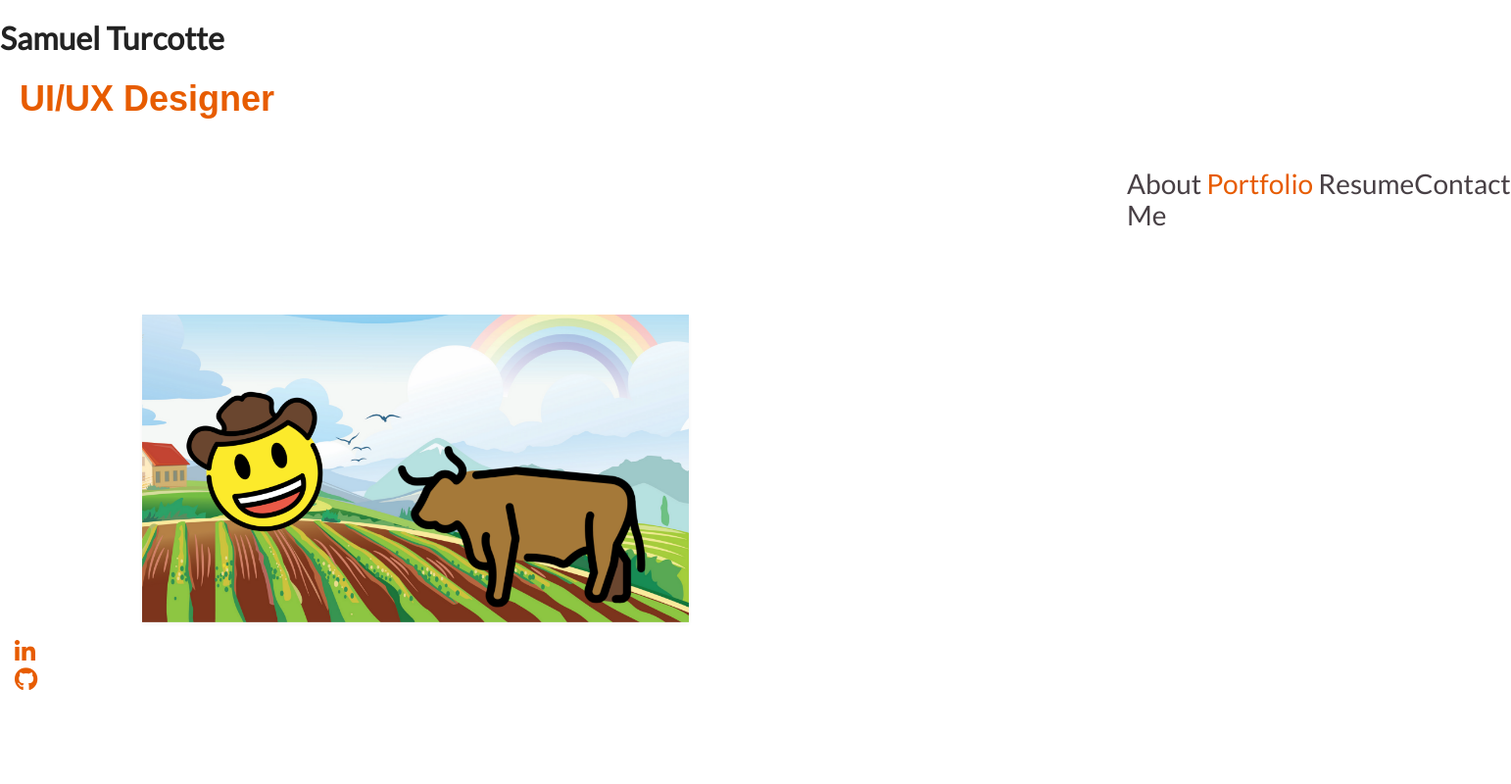
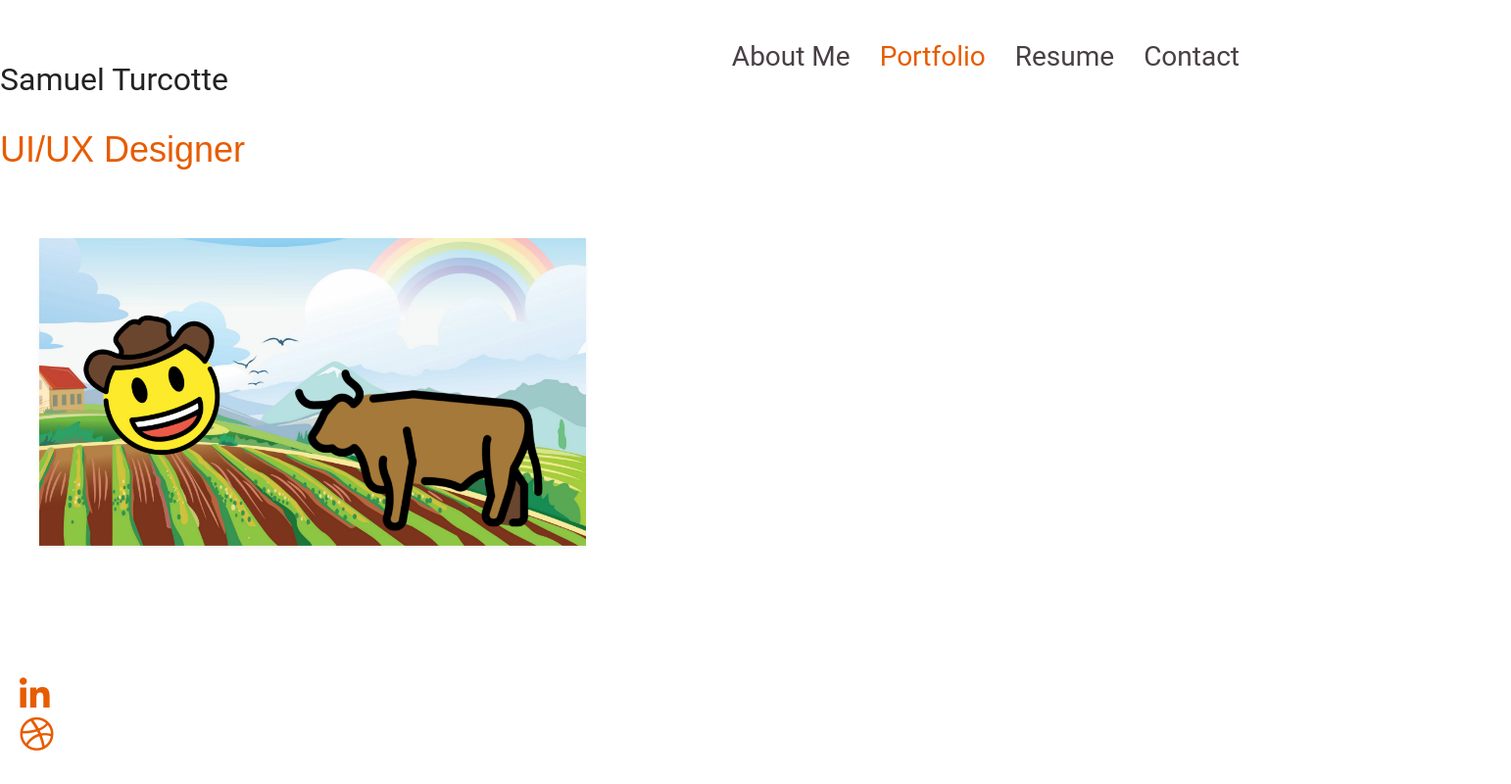
Before and after one commit to samuelhturcotte/personal-website, a website built with Parcel: page index.html in a window 1280 px wide. Shown: the whole page at 98% size, 1542 px wide, since content can reach past the window. Built offline with nearby package versions, Linux system fonts and the light colour scheme.

Commit message:
Fixed up CSS

```diff
--- a/css/main.css
+++ b/css/main.css
@@ -15,7 +15,7 @@ html {
   color: #222;
   font-size: 1em;
   line-height: 1.4;
-  font-family: 'Lato', sans-serif;
+  font-family: 'Roboto', sans-serif;
 }
 
 /*
@@ -281,38 +281,17 @@ body{
   height: 90px;
 }
 
-.menu-selected{
-   color: #E75C00;
-   padding-left: 5px;
-   padding-right: 5px;
-   display: flex;
-  flex-direction: row;
-  justify-content: space-around;
-
-
-
-}
-
-
-
 .welcome-menu{
   display: flex;
-  align-content: right;
   color: #484045;
   justify-content: space-around;
-  margin: 50px 0 50px 1150px;
-  max-width: 900px;
-
 }
 
 .welcome-intro{
-  display:flex;
-   flex-direction: column;
-   align-content: right;
-
-
+  display: flex;
+  justify-content: space-between;
+  padding-bottom: 20px;
 }
-
 
 
 .self-picture{
@@ -335,22 +314,41 @@ body{
 
 h1{
   font-size: 3rem;
-  margin: 100px 20px 0 20px;
+  margin: 0;
 }
 
+main {
+  max-width: 1400px;
+  margin: 0 auto;
+  margin-top: 30px;
+}
 
+footer ul {
+  padding: 0;
+}
+
+footer li {
+  margin: 0;
+}
+
+h1 {
+  font-weight: 400;
+  line-height: 60px;
+}
 
 h2{
   display: flex;
   justify-content: left;
   font-family: 'Poppins', sans-serif;
- color:  #E75C00;
-   font-size: 2.25rem;
-   margin: 0 20px 0 20px;
+  color: var(--accent-color);
+  font-size: 2.25rem;
+  margin: 0;
+  font-weight: 300;
+  line-height: 40px;
 }
 
 .orange{
- color:   #E75C00;
+ color:   var(--accent-color);
  margin-right: 10px;
  margin-left: 10px;
 }
@@ -372,30 +370,30 @@ nav{
 
 
 .menu-items{
+  line-height: 2;
   transition: all .2s ease-in-out;
+  margin: 0 15px;
 }
-
-
-
 
 .menu-items:hover {
    color: var(--accent-color);
-   transform: scale(1.4);
-   padding-left: 5px;
-   padding-right: 5px;
+   transform: scale(1.1);
 }
 
+.menu-selected{
+  color: var(--accent-color);
+  line-height: 2;
+  margin: 0 15px;
+}
 
 a{
   text-decoration: none;
   color: inherit;
 }
 
-.profile-picture{
-margin-left: 580px;
-
+.p
+file-picture{
   width: 300px;
-
   height: 300px;
 }
 
@@ -411,11 +409,6 @@ margin-left: 580px;
   padding-bottom: 5px;
   padding-right: 80px;
   font-size: 2rem;
-   font-family: 'Poppins', sans-serif;
-
-
-
-
 }
 
 
@@ -423,12 +416,10 @@ margin-left: 580px;
 
 
 .resume-main{
-
-   display:flex;
+  display:flex;
   flex-direction: column;
   align-self: center;
   margin: 0 30px 0 30px;
-
 }
 
 
@@ -493,7 +484,7 @@ h3{
   flex-direction: row;
   text-align: center;
 
-  color: #E75C00;
+  color: var(--accent-color);
 }
 
 
@@ -509,22 +500,22 @@ h3{
   display: flex;
   flex-direction: column;
   justify-content: left;
-
-  color:  #E75C00;
+  color:  var(--accent-color);
   font-size: 1.5rem;
   text-decoration: none;
-
+  position: fixed;
+  bottom: 5px;
+  left: 5px;
 }
 
 .icon-link {
- margin: 0 15px 0 15px;
-
-
+  margin: 0 15px 0 15px;
+  font-size: 35px;
 }
 
 .icon-link:hover {
   transform: scale(1.5);
-  color: #03989e;
+  color: #000000;
 }
 
 
@@ -552,10 +543,10 @@ form{
   display: flex;
   flex-wrap: wrap;
   text-align: center;
-  border: 2px #E75C00 solid;
+  border: 2px var(--accent-color) solid;
   font-size: 1.2rem;
   color: #ffff;
-  background-color: #E75C00;
+  background-color: var(--accent-color);
   padding: 5px 35px 5px 35px;
   cursor: pointer;
   margin: 0 auto;
@@ -577,10 +568,7 @@ form{
 
 }
 
-.jumpbull-project{
-
-  margin-left: 100px;
-  margin-top: 20px;
+.project{
   max-width: 572px;
   max-height: 314px;
   -webkit-box-shadow: 0 2px 4px rgb(1 14 40 / 5%);
@@ -593,23 +581,24 @@ form{
   transition: all .2s ease-in-out;
 }
 
-.jumpbull-project:hover{
-  transform: scale(1.2);
+.project:hover{
+  transform: scale(1.1);
   -webkit-box-shadow: 0 10px 20px rgb(1 14 40 / 10%);
   box-shadow: 0 10px 20px rgb(1 14 40 / 10%);
-  color: #E75C00;
+  color: var(--accent-color);
 }
 
-/* DESKTOP RESPONSIVE DESIGN */
-@media only screen and (min-width: 690px) {
-  .side-bar {
-    position: fixed;
-  }
-  .main {
-    position: absolute;
-  }
+.projects-hero {
+  margin: 50px 40px;
 }
 
+.projects-hero ul {
+  padding: 0;
+}
+
+.projects-hero li {
+  margin: 0;
+}
 
 .hero-wrap {
   display: flex;
--- a/index.html
+++ b/index.html
@@ -12,8 +12,8 @@
     <meta property="og:url" content="">
     <meta property="og:image" content="">
 
-    <link rel="manifest" href="site.webmanifest">
-    <link rel="favicon.ico" href="../favicon.ico">
+    <!-- <link rel="manifest" href="site.webmanifest"> -->
+    <link rel="favicon.ico" href="favicon.ico">
     <!-- Place favicon.ico in the root directory -->
 
     <link rel="stylesheet" href="css/normalize.css">
@@ -25,7 +25,7 @@
     <link href='http://fonts.googleapis.com/css?family=Lato&subset=latin,latin-ext' rel='stylesheet' type='text/css'>
     <link rel="preconnect" href="https://fonts.gstatic.com">
     <meta name="theme-color" content="#fafafa">
-    <link rel="icon" href="../favicon.ico" type="image/x-icon" />
+    <link rel="icon" href="favicon.ico" type="image/x-icon" />
     <link rel="preconnect" href="https://fonts.googleapis.com">
     <link rel="preconnect" href="https://fonts.gstatic.com" crossorigin>
     <link href="https://fonts.googleapis.com/css2?family=Oswald:wght@300;400&display=swap" rel="stylesheet">
@@ -33,11 +33,12 @@
 </head>
 
 <body>
+    <main>
     <div class="welcome-intro">
-
+        <div>
             <h1>Samuel Turcotte</h1>
             <h2>UI/UX Designer</h2>
-        <div>
+        </div>
         <nav class="welcome-menu">
             <a class="menu-items" href="pages/about.html">About Me</a>
             <a class="menu-selected" href="index.html">Portfolio</a>
@@ -47,27 +48,33 @@
     </div>
 
 
-
-<div>
+    <div class="projects-hero">
         <div>
             <ul>
-            <li><a href="../public/jumpgame/index.html" target="_blank"><img class="jumpbull-project"
-                        src="./img/Jump Over The Bull (2).png"></a>
+                <li>
+                    <a target="_blank">
+                        <img class="project" src="./img/Jump Over The Bull (2).png">
+                    </a>
                 </li>
             </ul>
         </div>
+    </div>
+    </main>
 
-
-
-
-    <div class="side-bar-icons">
+    <footer>
+        <ul class="side-bar-icons">
+            <li>
                 <a class="icon-link" href="https://www.linkedin.com/in/samuelhturcotte/" target="_blank">
                     <i class="fab fa-linkedin-in"></i>
                 </a>
+            </li>
+            <li>
                 <a class="icon-link" href="https://github.com/samuelhturcotte" target="_blank">
-            <i class="fab fa-github"></i>
+                    <i class="fab fa-dribbble"></i>
                 </a>
-    </div>
+            </li>
+        </ul>
+    </footer>
 
     <!-- Add your site or application content here -->
 
```
Also changed, not shown: pages/about.html (+6 -6 lines), pages/getintouch.html (+6 -6 lines), pages/resume.html (+3 -3 lines), favicon-32x32.png (renamed from favicon_io (7)/favicon-32x32.png), site.webmanifest, 5 other files. Lines whose indentation alone changed are shown as unchanged.
